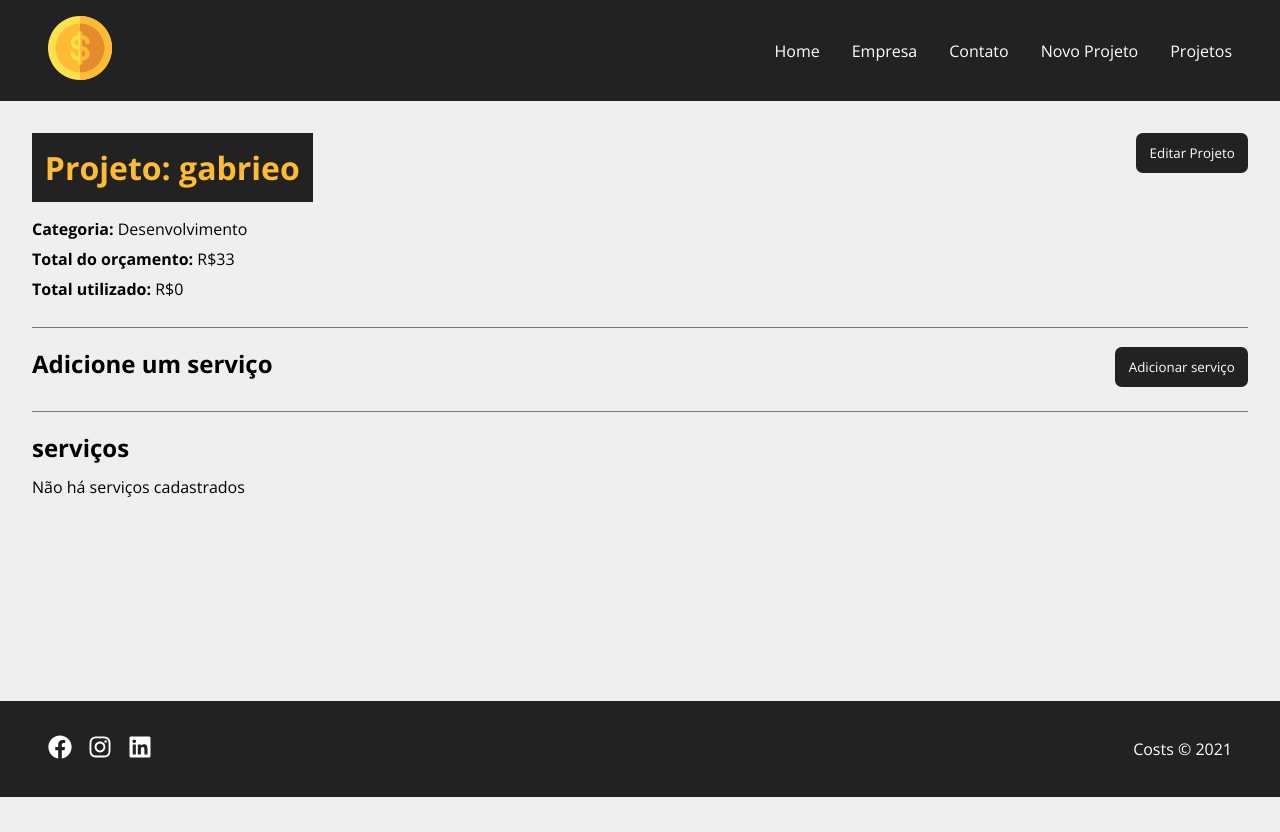
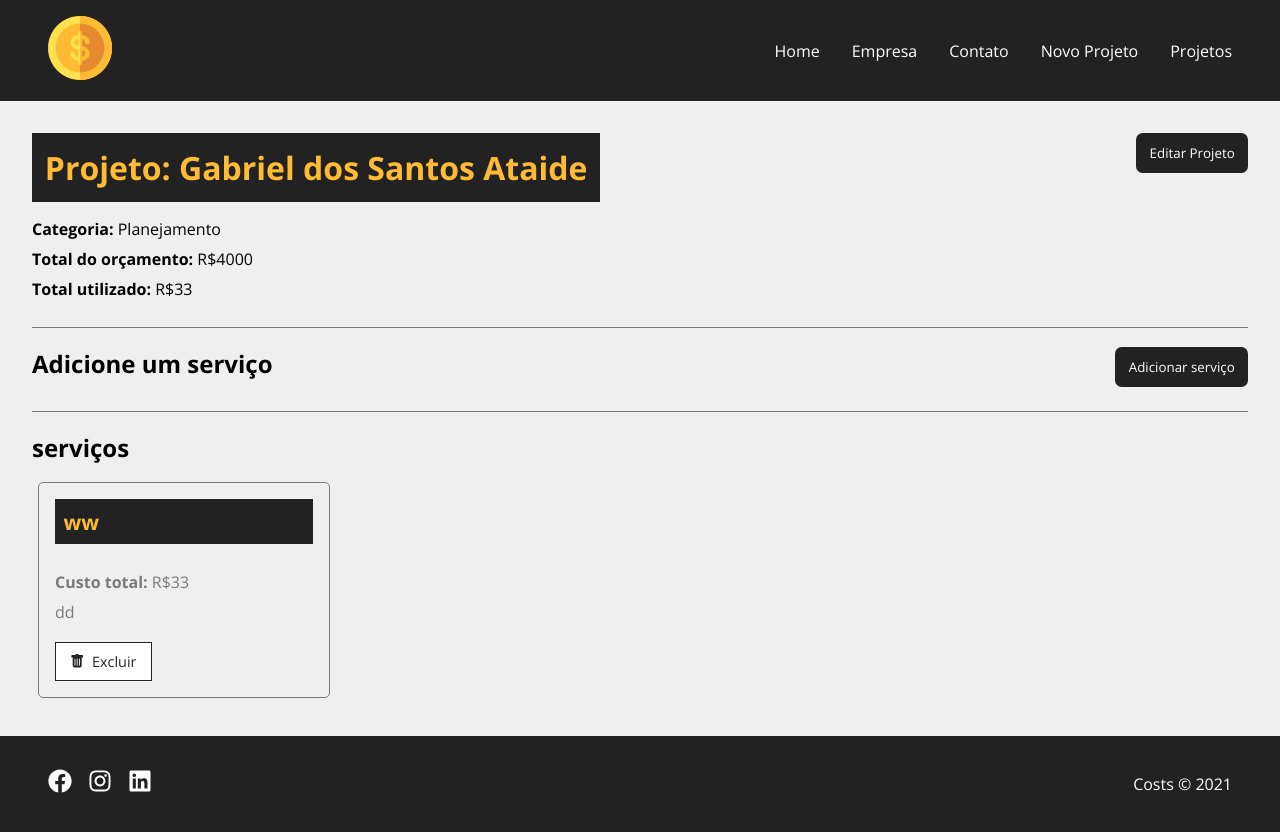
Before and after one commit to gabriel-ataidev/coin-project, a React (Create React App) app: page /project/1 in a window 1280 px wide. Before the commit the page ends 800 px from the top, so only its background shows below. Built offline with nearby package versions, Linux system fonts and the light colour scheme; data requests are answered from the project's data file.

Commit message:
removing services

```diff
--- a/db.json
+++ b/db.json
@@ -1,93 +1,22 @@
 {
   "projects": [
     {
-      "name": "gabrieo",
-      "budget": "33",
+      "name": "Gabriel dos Santos Ataide",
+      "budget": "4000",
       "category": {
-        "id": "2",
-        "name": "Desenvolvimento"
+        "id": "4",
+        "name": "Planejamento"
       },
-      "cost": 0,
-      "services": [],
-      "id": 1
-    },
-    {
-      "name": "funcionando",
-      "budget": "5000",
-      "category": {
-        "id": "1",
-        "name": "Infra"
-      },
-      "cost": 2423,
+      "cost": 33,
       "services": [
         {
-          "name": "gabrieo",
-          "cost": "56",
-          "description": "ff",
-          "id": "07da78b1-88a5-4e1e-b1dc-a6c1272e9f0d"
-        },
-        {
-          "name": "gabrieo",
-          "cost": "788",
-          "description": "ff",
-          "id": "ea73d4de-cedd-4358-90f3-1484dd91e1b2"
-        },
-        {
-          "name": "gabrieo",
-          "cost": "89",
-          "description": "ff",
-          "id": "0c32e41d-7586-40cb-a5d1-457b976ccece"
-        },
-        {
-          "name": "gabrieo",
-          "cost": "89",
-          "description": "ff",
-          "id": "0c32e41d-7586-40cb-a5d1-457b976ccece"
-        },
-        {
-          "name": "gabrieo",
-          "cost": "56",
-          "description": "tal",
-          "id": "ffb1ce16-bfca-4ff3-8776-cc39a6bcfb37"
-        },
-        {
-          "name": "gabrieo",
-          "cost": "56",
-          "description": "tal",
-          "id": "ffb1ce16-bfca-4ff3-8776-cc39a6bcfb37"
-        },
-        {
-          "name": "gabrieo",
-          "cost": "56",
-          "description": "tal",
-          "id": "ffb1ce16-bfca-4ff3-8776-cc39a6bcfb37"
-        },
-        {
-          "name": "gabrieo",
-          "cost": "577",
-          "description": "tal",
-          "id": "c2c2930f-6c51-4860-a791-46959c11906b"
-        },
-        {
-          "name": "gabrieo",
-          "cost": "577",
-          "description": "tal",
-          "id": "c2c2930f-6c51-4860-a791-46959c11906b"
-        },
-        {
-          "name": "gabrieo",
-          "cost": "56",
-          "description": "hh",
-          "id": "8e83b3e1-77f9-4d9c-805a-3246713e8aa5"
-        },
-        {
-          "name": "novo serviço",
-          "cost": "23",
-          "description": "trabalho rapido",
-          "id": "9edfa6cc-65d0-4e9e-a31e-4daf8cde4a15"
+          "name": "ww",
+          "cost": "33",
+          "description": "dd",
+          "id": "4cf83020-c879-4707-ab5e-f6312a5d52ae"
         }
       ],
-      "id": 2
+      "id": 1
     }
   ],
   "categories": [
--- a/src/components/pages/Project.js
+++ b/src/components/pages/Project.js
@@ -7,7 +7,7 @@ import Message from "../layout/Message";
 import ProjectForm from "../project/ProjectForm";
 import ServiceForm from "../service/ServiceForm";
 import ServiceCard from "../service/ServiceCard";
-import {parse, v4 as uuidv4} from 'uuid'
+import { v4 as uuidv4} from "uuid";
 
 function Project() {
   const {id} = useParams();
@@ -24,13 +24,15 @@ function Project() {
         headers: {"Content-Type": "application/json"},
       })
         .then((resp) => resp.json())
-        .then((data) => {setProject(data)
-        setServices(data.services)});
+        .then((data) => {
+          setProject(data);
+          setServices(data.services);
+        });
     }, 500);
   }, [id]);
 
   function editPost(project) {
-    setMessage('')
+    setMessage("");
     //budget validation
     if (project.budget < project.cost) {
       setMessage("O orçamento nao pode ser menor que o custo do projeto");
@@ -52,35 +54,53 @@ function Project() {
   }
 
   function createService(project) {
-    setMessage('')
+    setMessage("");
     //last service
-    const lastService = project.services[project.services.length - 1]
-    lastService.id = uuidv4()
-    const lastServiceCost = lastService.cost
-    const newCost = parseFloat(project.cost) + parseFloat(lastServiceCost)
+    const lastService = project.services[project.services.length - 1];
+    lastService.id = uuidv4();
+    const lastServiceCost = lastService.cost;
+    const newCost = parseFloat(project.cost) + parseFloat(lastServiceCost);
     //max value validation
-    if(newCost > parseFloat(project.budget)) {
-        setMessage('Orçameto ultrapassado, verifique o valor do serviço')
-        setType('error')
-        project.services.pop()
-        return false
+    if (newCost > parseFloat(project.budget)) {
+      setMessage("Orçameto ultrapassado, verifique o valor do serviço");
+      setType("error");
+      project.services.pop();
+      return false;
     }
     //add service cost to project total cost
-    project.cost = newCost
+    project.cost = newCost;
     //update project
     fetch(`http://localhost:5000/projects/${project.id}`, {
+      method: "PATCH",
+      headers: {
+        "Content-Type": "application/json",
+      },
+      body: JSON.stringify(project),
+    })
+      .then((resp) => resp.json())
+      .then((data) => {
+        //exibir serviços
+        setShowServiceForm(false);
+      });
+  }
+  function removeService(id, cost) {
+    const servicesUpdated = project.services.filter(
+      (service) => service.id !== id
+    );
+    const projectUpdated = project
+    projectUpdated.services = servicesUpdated
+    projectUpdated.cost = parseFloat(projectUpdated.cost) - parseFloat(cost)
+    fetch(`http://localhost:5000/projects/${projectUpdated.id}`,{
         method: 'PATCH',
         headers: {
             'Content-Type': 'application/json'
         },
-        body: JSON.stringify(project)
-    }).then(resp => resp.json()).then((data) => {
-        //exibir serviços
-        setShowServiceForm(false)
+        body: JSON.stringify(projectUpdated)
+    }).then(resp => resp.json()).then(data => {
+        setProject(projectUpdated)
+        setServices(servicesUpdated)
+        setMessage('Serviço removido com sucesso')
     })
-  }
-  function removeService() {
-
   }
 
   function toggleProjectForm() {
@@ -124,22 +144,34 @@ function Project() {
               )}
             </div>
             <div className={styles.service_form_container}>
-                <h2>Adicione um serviço</h2>
-                <button className={styles.btn} onClick={toggleServiceForm}>
+              <h2>Adicione um serviço</h2>
+              <button className={styles.btn} onClick={toggleServiceForm}>
                 {!showServiceForm ? "Adicionar serviço" : "Fechar"}
               </button>
               <div className={styles.project_info}>
-                {showServiceForm && (<ServiceForm handleSubmit={createService} btnText="Adicionar serviço" projectData={project} />)}
+                {showServiceForm && (
+                  <ServiceForm
+                    handleSubmit={createService}
+                    btnText="Adicionar serviço"
+                    projectData={project}
+                  />
+                )}
               </div>
             </div>
             <h2>serviços</h2>
             <Container customClass="start">
-                {services.length > 0 && (
-                    services.map(service => (
-                        <ServiceCard id={service.id} name={service.name} cost={service.cost} description={service.description} key={service.key} handleRemove={removeService} />
-                    ))
-                )}
-                {services.length === 0 && <p>Não há serviços cadastrados</p> }
+              {services.length > 0 &&
+                services.map((service) => (
+                  <ServiceCard
+                    id={service.id}
+                    name={service.name}
+                    cost={service.cost}
+                    description={service.description}
+                    key={service.key}
+                    handleRemove={removeService}
+                  />
+                ))}
+              {services.length === 0 && <p>Não há serviços cadastrados</p>}
             </Container>
           </Container>
         </div>
--- a/src/components/service/ServiceCard.js
+++ b/src/components/service/ServiceCard.js
@@ -2,6 +2,10 @@ import styles from "../project/ProjectCard.module.css";
 import {BsFillTrashFill} from "react-icons/bs";
 
 function ServiceCard({id, name, cost, description, handleRemove}) {
+  const remove = (e) => {
+    e.preventDefault();
+    handleRemove(id, cost);
+  };
   return (
     <div className={styles.project_card}>
       <h4>{name}</h4>
@@ -10,7 +14,7 @@ function ServiceCard({id, name, cost, description, handleRemove}) {
       </p>
       <p>{description}</p>
       <div className={styles.project_card_actions}>
-        <button>
+        <button onClick={remove}>
           <BsFillTrashFill />
           Excluir
         </button>
```
